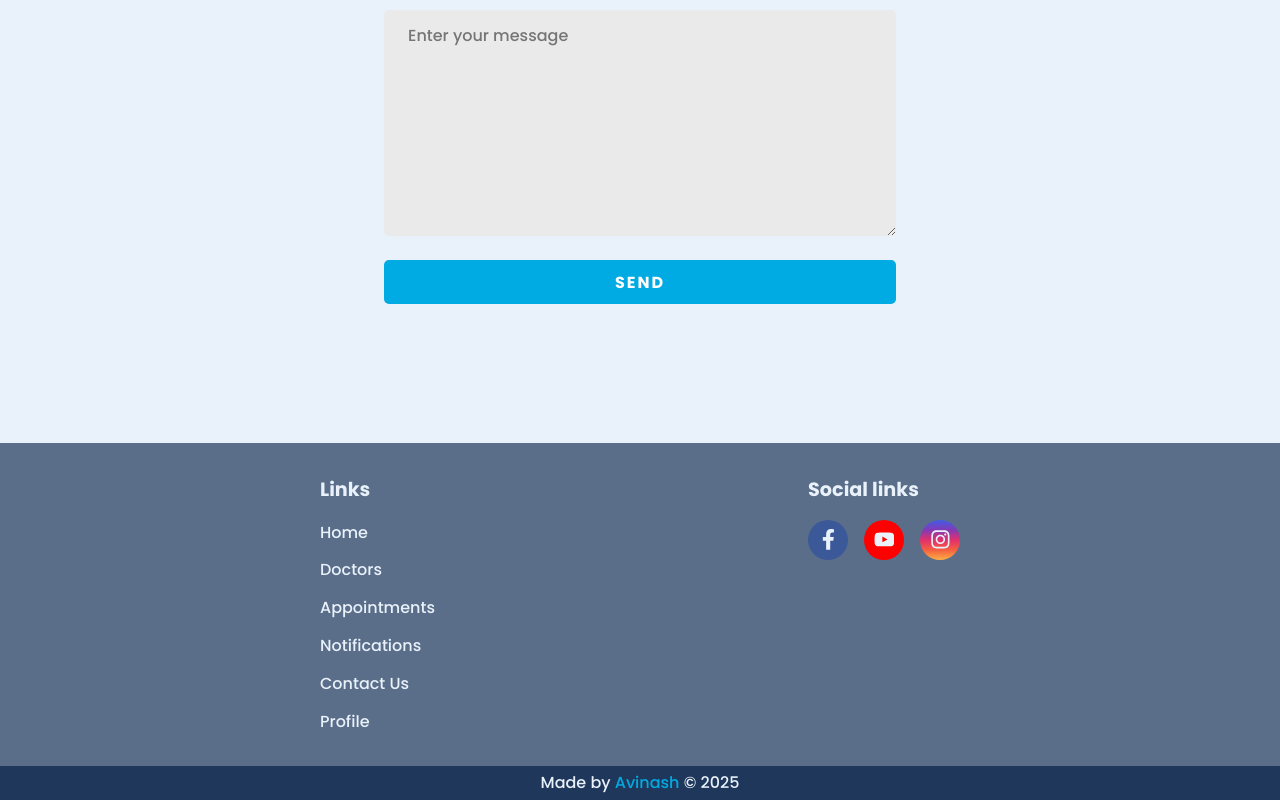
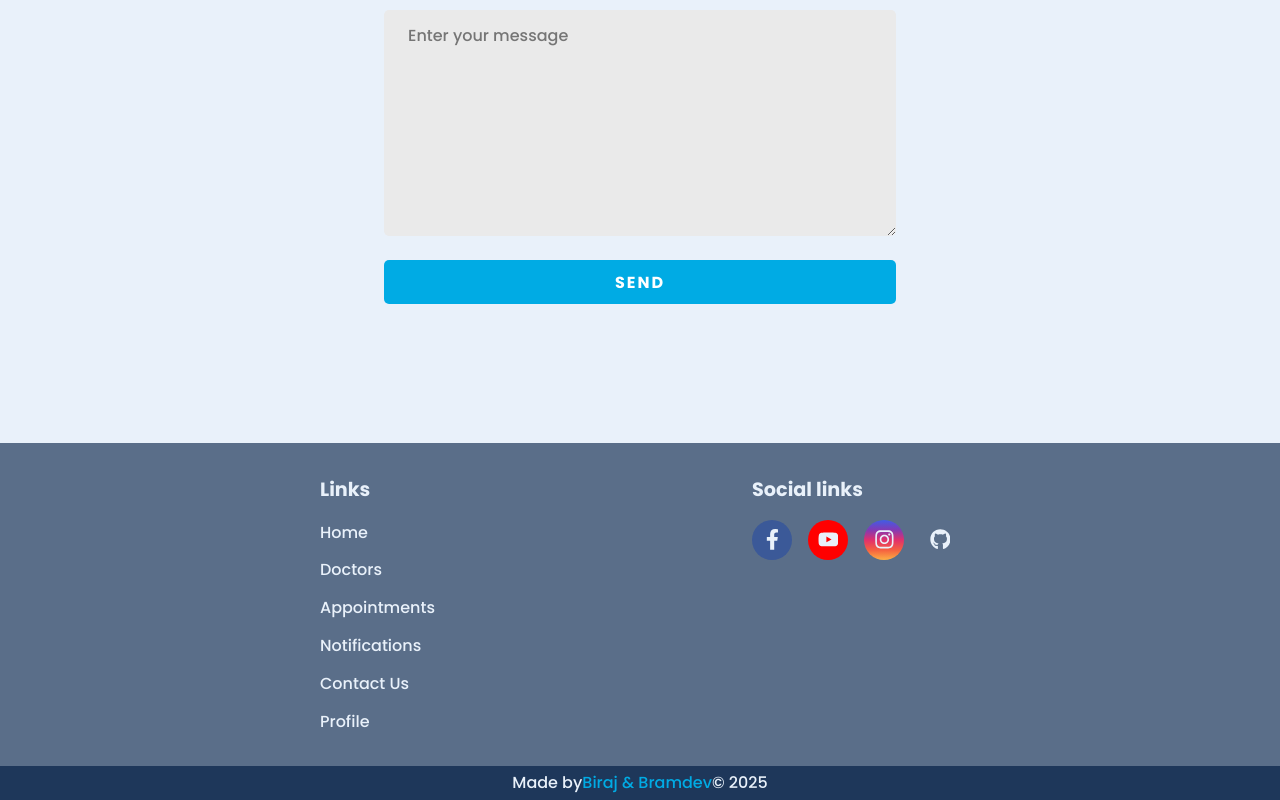
Before and after one commit to Birajsitaula/HealthBooker, a React (Create React App) app in the folder client/: page / in a window 1280 px wide. Shown: the part 1993-2793 px from the top of the page. Built offline with nearby package versions, Linux system fonts and the light colour scheme; no server answers.

Commit message:
minnor update

```diff
--- a/client/src/components/Footer.jsx
+++ b/client/src/components/Footer.jsx
@@ -1,6 +1,6 @@
 import React from "react";
 import "../styles/footer.css";
-import { FaFacebookF, FaYoutube, FaInstagram } from "react-icons/fa";
+import { FaFacebookF, FaYoutube, FaInstagram, FaGithub } from "react-icons/fa";
 import { HashLink } from "react-router-hash-link";
 import { NavLink } from "react-router-dom";
 
@@ -37,7 +37,7 @@
             <ul>
               <li className="facebook">
                 <a
-                  href="https://www.facebook.com/"
+                  href="https://www.facebook.com/biraj.sitaula.5"
                   target={"_blank"}
                   rel="noreferrer"
                 >
@@ -46,7 +46,7 @@
               </li>
               <li className="youtube">
                 <a
-                  href="https://www.youtube.com/"
+                  href="https://www.youtube.com/@birajsitaula8645"
                   target={"_blank"}
                   rel="noreferrer"
                 >
@@ -55,25 +55,34 @@
               </li>
               <li className="instagram">
                 <a
-                  href="https://www.instagram.com/"
+                  href="https://www.instagram.com/birajsitaula21/"
                   target={"_blank"}
                   rel="noreferrer"
                 >
                   <FaInstagram />
                 </a>
               </li>
+              <li className="GitHub">
+                <a
+                  href="https://www.github.com/birajsitaula"
+                  target={"_blank"}
+                  rel="noreferrer"
+                >
+                  <FaGithub />
+                </a>
+              </li>
             </ul>
           </div>
         </div>
         <div className="footer-bottom">
-          Made by{" "}
+          Made by
           <a
-            href="https://www.linkedin.com/in/dunna-avinash"
+            href="https://www.linkedin.com/in/biraj-sitaula-aa7897188/"
             target="_blank"
             rel="noreferrer"
           >
-            Avinash
-          </a>{" "}
+            Biraj & Bramdev
+          </a>
           © {new Date().getFullYear()}
         </div>
       </footer>
```
